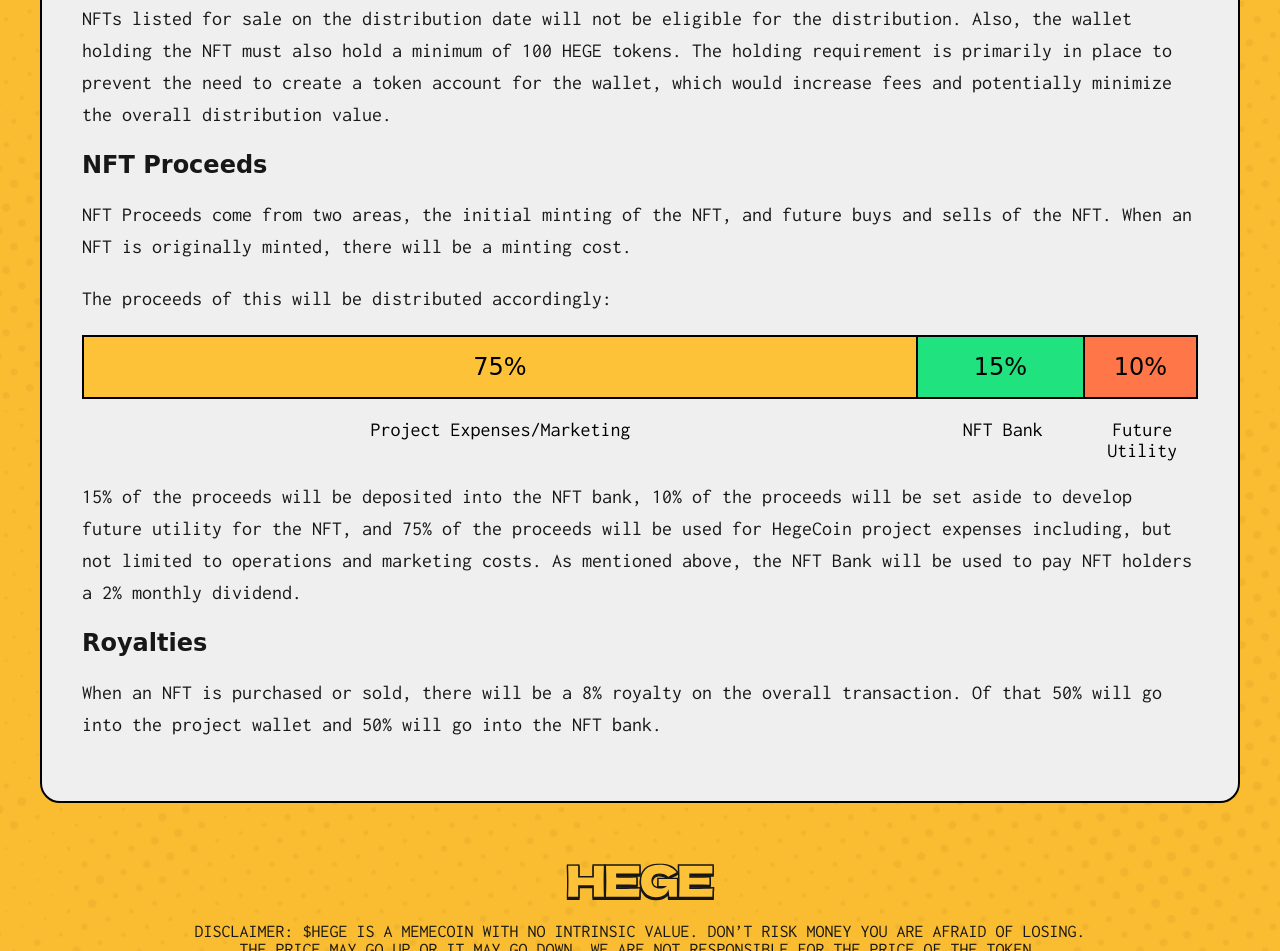
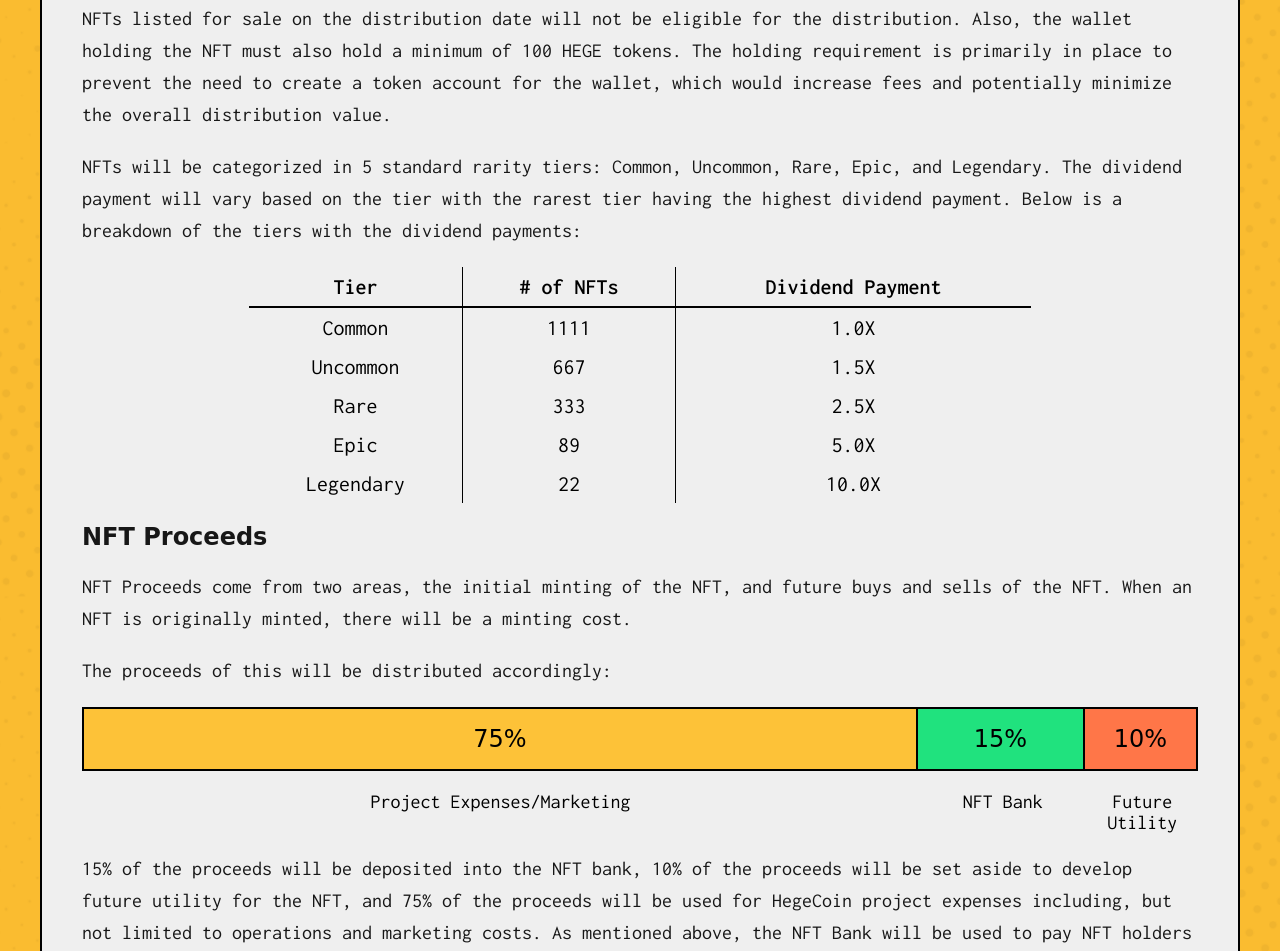
Before and after one commit to TheRizzock/MintPAge, a website: page index.html in a window 1280 px wide. Shown: the part 3455-4406 px from the top of the page. Drawn offline with Linux system fonts and the light colour scheme; a web font is replaced by a local one.

Commit message:
initial commit

```diff
--- a/index.html
+++ b/index.html
@@ -110,6 +110,45 @@
 
         <p>NFTs listed for sale on the distribution date will not be eligible for the distribution. Also, the wallet holding the NFT must also hold a minimum of 100 HEGE tokens. The holding requirement is primarily in place to prevent the need to create a token account for the wallet, which would increase fees and potentially minimize the overall distribution value.</p>
 
+        <p>NFTs will be categorized in 5 standard rarity tiers: Common, Uncommon, Rare, Epic, and Legendary. The dividend payment will vary based on the tier with the rarest tier having the highest dividend payment. Below is a breakdown of the tiers with the dividend payments:</p>
+
+        <table>
+            <thead>
+            <tr>
+                <th>Tier</th>
+                <th># of NFTs</th>
+                <th>Dividend Payment</th>
+            </tr>
+            </thead>
+            <tbody>
+            <tr>
+                <td>Common</td>
+                <td>1111</td>
+                <td>1.0X</td>
+            </tr>
+            <tr>
+                <td>Uncommon</td>
+                <td>667</td>
+                <td>1.5X</td>
+            </tr>
+            <tr>
+                <td>Rare</td>
+                <td>333</td>
+                <td>2.5X</td>
+            </tr>
+            <tr>
+                <td>Epic</td>
+                <td>89</td>
+                <td>5.0X</td>
+            </tr>
+            <tr>
+                <td>Legendary</td>
+                <td>22</td>
+                <td>10.0X</td>
+            </tr>
+            </tbody>
+        </table>
+
         <h2>NFT Proceeds</h2>
         <p>NFT Proceeds come from two areas, the initial minting of the NFT, and future buys and sells of the NFT. When an NFT is originally minted, there will be a minting cost.</p>
         <p>The proceeds of this will be distributed accordingly:</p>
--- a/styles.css
+++ b/styles.css
@@ -383,6 +383,25 @@
     border: 2px solid #000000;
 }
 
+table {
+    width: 70%;
+    border-collapse: collapse;
+    margin: 0 auto;
+    text-align: center;
+    font-size: 22px;
+}
+th {
+    border-bottom: 2px solid black;
+    text-align: center;
+
+}
+td, th {
+    padding: 8px;
+}
+td:not(:first-child), th:not(:first-child) {
+    border-left: 1px solid black;
+}
+
 .document-section h2 {
     font-family: 'Dela Gothic One', cursive;
     font-size: 24px;
```
